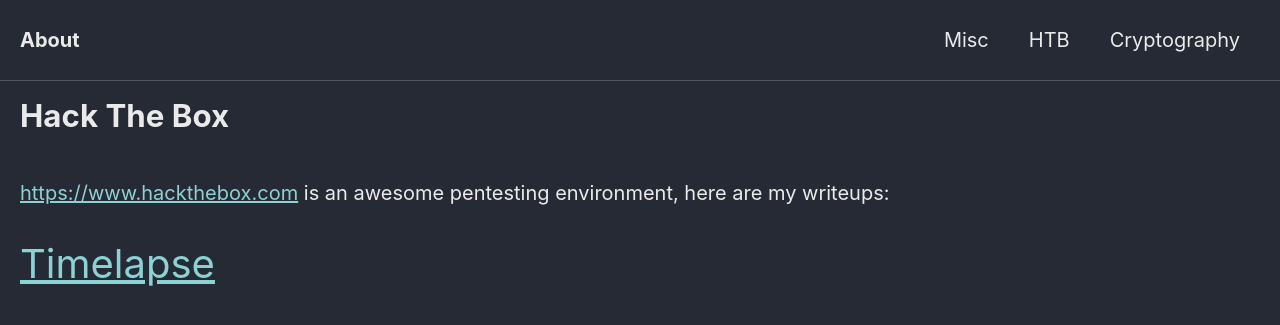
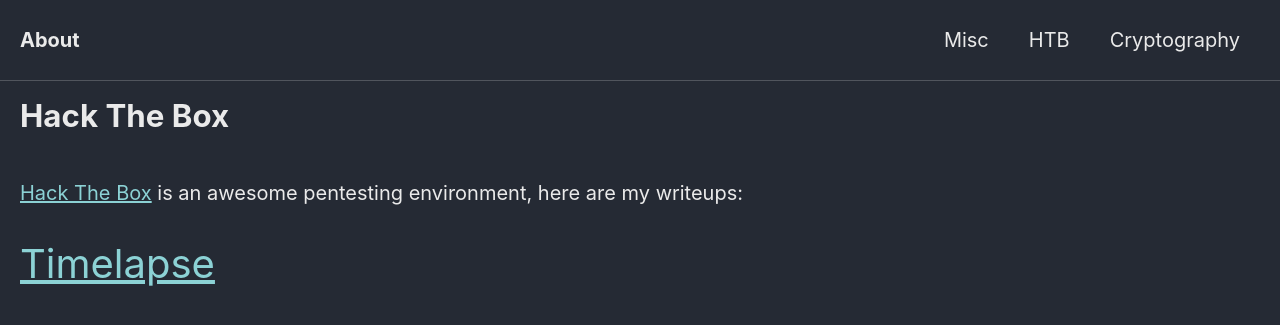
Before and after one commit to Connor-McCartney/Connor-McCartney.github.io, a Jekyll site: the page built from _pages/htb.md, in a window 1280 px wide. Shown: the top 325 px of the page. Built offline with Jekyll 4.4.1, drawn with Linux system fonts in a browser that asks for light colours; cached includes are drawn as plain includes.

Commit message:
Update htb.md

```diff
--- a/_pages/htb.md
+++ b/_pages/htb.md
@@ -4,6 +4,6 @@ title: Hack The Box
 ---
 
 <br>
-<https://www.hackthebox.com> is an awesome pentesting environment, here are my writeups:
+[Hack The Box](<https://www.hackthebox.com>) is an awesome pentesting environment, here are my writeups:
 
 <span style="font-size:2em;">   [Timelapse](/htb/timelapse)   </span>
```
